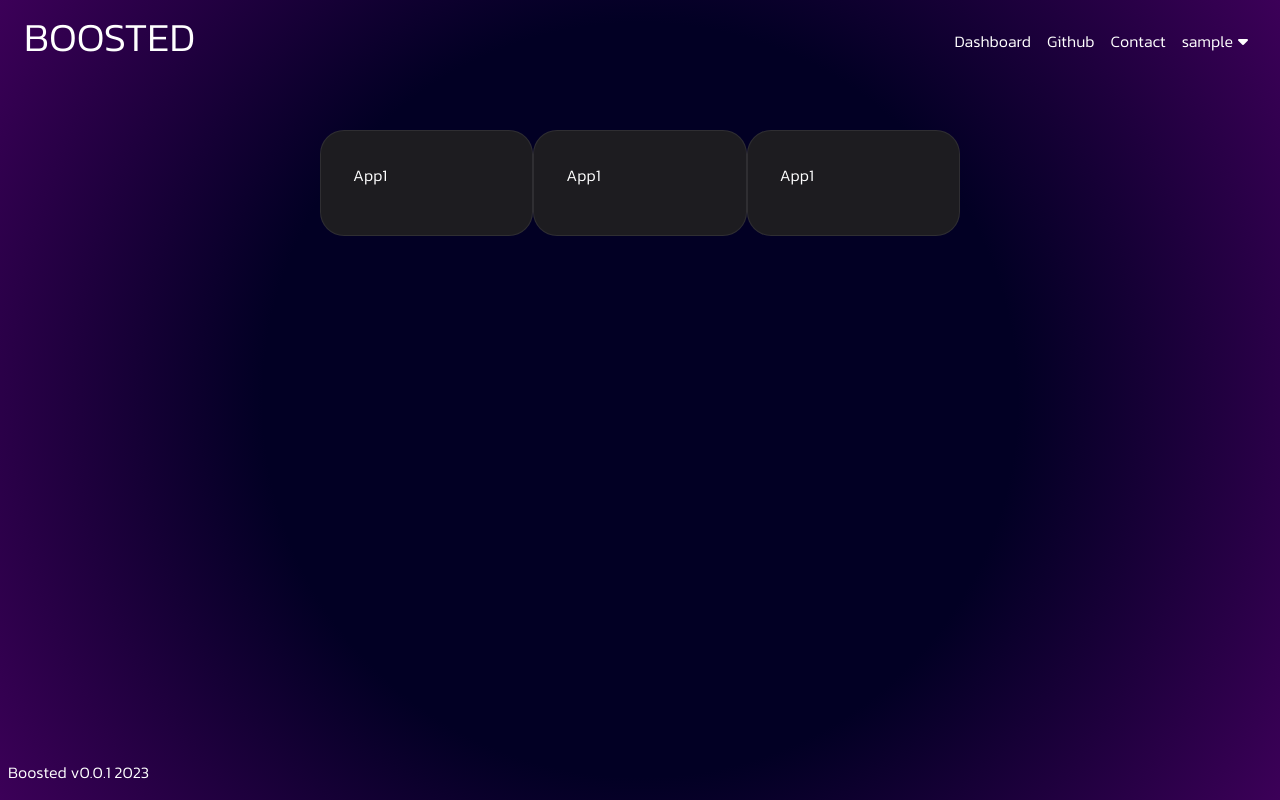
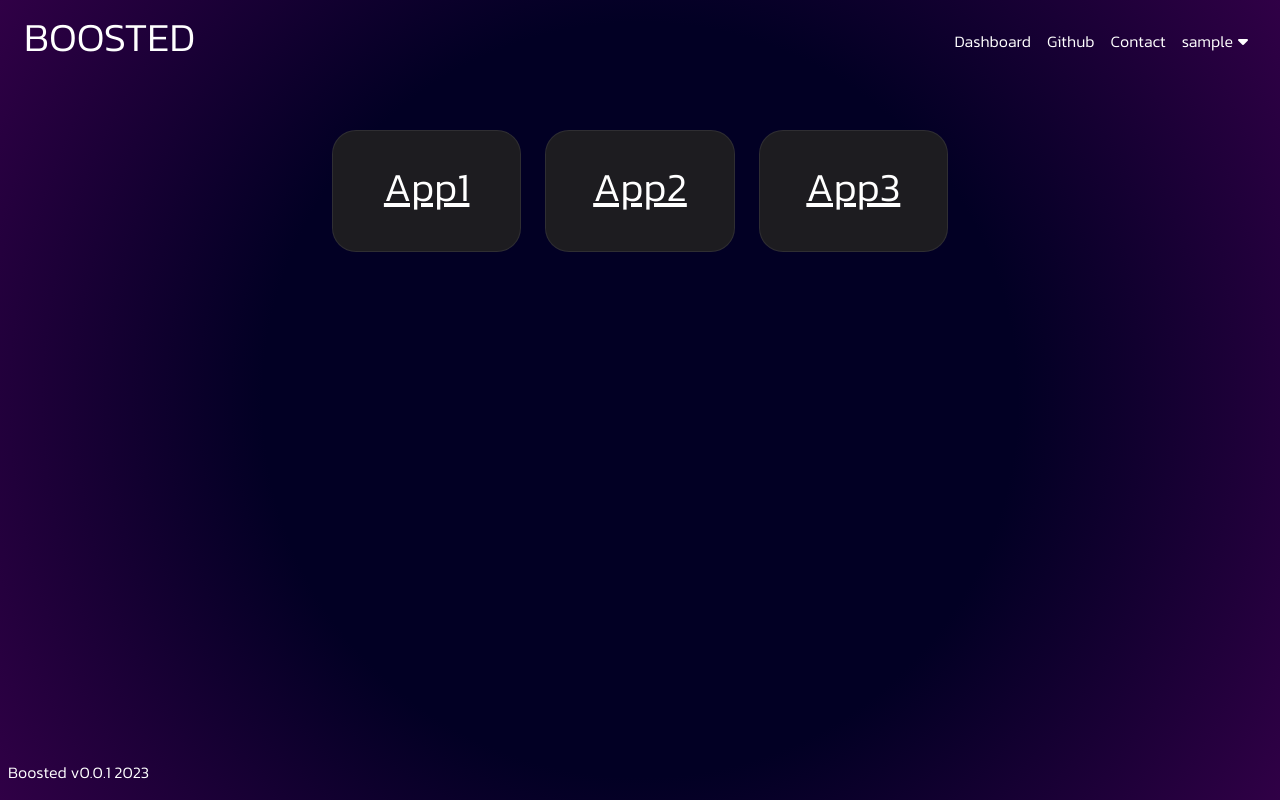
Before and after one commit to mxbalcewicz/TODO-Boosted, a Django app: page /dashboard/ in a window 1280 px wide. Run offline with Django 4.2, Linux system fonts and the light colour scheme; the visitor is signed in with stand-in values (Sample User, id 1); some libraries are stand-ins or nearby versions.

Commit message:
Added bento_box template tag and added them to dashboard

```diff
--- a/boosted/accounts/views.py
+++ b/boosted/accounts/views.py
@@ -19,7 +19,7 @@ class BoostedLoginView(LoginView):
             # Redirect authenticated users to the dashboard
             from dashboard.views import DashboardView
 
-            return reverse(DashboardView.get_view_name())
+            return reverse(DashboardView.view_name)
         else:
             # If the user is not authenticated, redirect to some other page or URL
             return reverse(self.view_name)
--- a/boosted/dashboard/templates/dashboard.html
+++ b/boosted/dashboard/templates/dashboard.html
@@ -1,20 +1,14 @@
 {% extends 'base.html' %}
-{% load static forms %}
+{% load static forms divs %}
 
 {% block content %}
 
 <div class="row">
     <div class="col-md-6 mx-auto mt-5">
         <div class="row">
-            <div class="col-4 bento-box test-border">
-                <p>App1</p>
-            </div>
-            <div class="col-4 bento-box test-border">
-                <p>App1</p>
-            </div>
-            <div class="col-4 bento-box test-border">
-                <p>App1</p>
-            </div>
+            {% bento_box title="App1" %}
+            {% bento_box title="App2" %}
+            {% bento_box title="App3" %}
         </div>
     </div>
 </div>
--- /dev/null
+++ b/boosted/dashboard/templatetags/divs.py
@@ -0,0 +1,8 @@
+from django import template
+
+register = template.Library()
+
+
+@register.inclusion_tag("bento_box.html")
+def bento_box(title: str = "", href: str = "#", colsize: int = 4):
+    return {"title": title, "href": href, "colsize": colsize}
--- a/boosted/static/css/generics/base.css
+++ b/boosted/static/css/generics/base.css
@@ -1,7 +1,7 @@
 html,
 body {
   height: 100%;
-  background: radial-gradient(circle, rgba(2, 0, 36, 1) 50%, rgba(60, 0, 88, 1) 100%);
+  background: radial-gradient(circle, rgba(2, 0, 36, 1) 50%, rgb(48, 0, 70) 100%);
 }
 
 * {
@@ -16,6 +16,10 @@ body {
 
 p {
   color: white;
+}
+
+.bold-hover:hover {
+  font-weight: 600;
 }
 
 h1,
--- /dev/null
+++ b/boosted/templates/generics/bento_box.html
@@ -0,0 +1,5 @@
+<div class="col-md-{{colsize}} mb-3">
+    <div class="bento-box text-center px-2">
+        <h1><a href="{{ href }}">{{ title }}</a></h1>
+    </div>
+</div>
--- a/boosted/templates/generics/navbar.html
+++ b/boosted/templates/generics/navbar.html
@@ -1,6 +1,6 @@
 <nav class="navbar navbar-expand">
     <div class="container-fluid">
-        <a class="navbar-brand" href="{% url 'dashboard:dashboard' %}"><h1>BOOSTED</h1></a>
+        <a class="navbar-brand" href="{% url 'dashboard:dashboard' %}"><h1 class="bold-hover">BOOSTED</h1></a>
         <button class="navbar-toggler" type="button" data-bs-toggle="collapse" data-bs-target="#navbarNav" aria-controls="navbarNav" aria-expanded="false" aria-label="Toggle navigation">
             <span class="navbar-toggler-icon"></span>
         </button>
```
Also changed, not shown: boosted/dashboard/templatetags/__init__.py (added).
